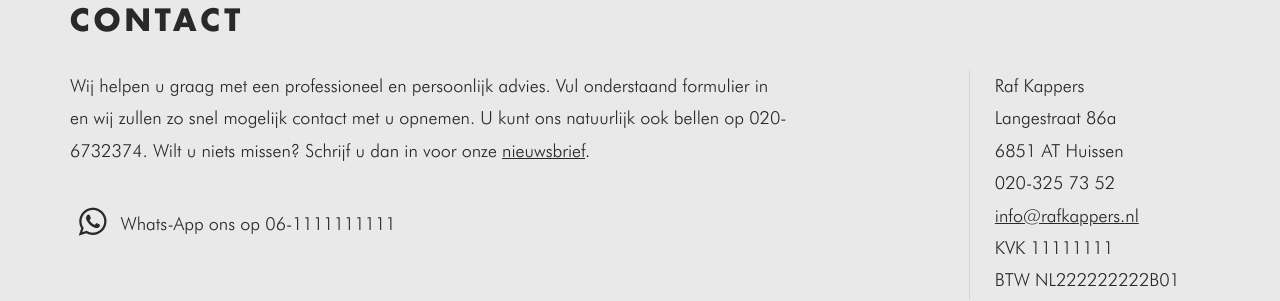
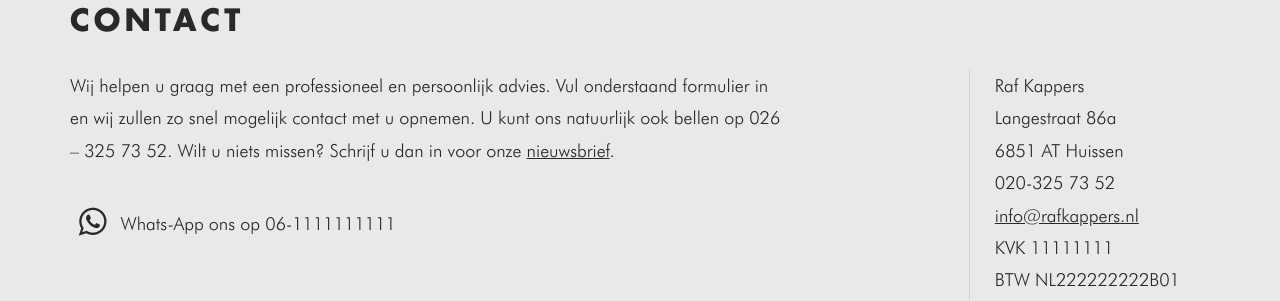
Before and after one commit to sandboxorg/rafkappers, a Jekyll site: the page built from contact/index.md, in a window 1280 px wide and 900 px high. Shown: the part 326-627 px from the top of the window. Built offline with Jekyll 4.4.1, drawn with Linux system fonts in a browser that asks for light colours.

Commit message:
Updated '/contact/index.md' via CloudCannon

```diff
--- a/contact/index.md
+++ b/contact/index.md
@@ -1,7 +1,8 @@
 ---
 title: Contact
 layout: contact
-excerpt: 'Wij helpen u graag met een professioneel en persoonlijk advies. Vul onderstaand formulier in en wij zullen zo snel mogelijk contact met u opnemen. U kunt ons natuurlijk ook bellen op 020-6732374.'
+excerpt: Wij helpen u graag met een professioneel en persoonlijk advies. Vul onderstaand formulier in en wij zullen zo snel mogelijk contact met u opnemen. U kunt ons natuurlijk ook bellen op 020-6732374.
 ---
 
-Wij helpen u graag met een professioneel en persoonlijk advies. Vul onderstaand formulier in en wij zullen zo snel mogelijk contact met u opnemen. U kunt ons natuurlijk ook bellen op 020-6732374. Wilt u niets missen? Schrijf u dan in voor onze [nieuwsbrief](/contact/nieuwsbrief/index.html).
+
+Wij helpen u graag met een professioneel en persoonlijk advies. Vul onderstaand formulier in en wij zullen zo snel mogelijk contact met u opnemen. U kunt ons natuurlijk ook bellen op 026 – 325 73 52. Wilt u niets missen? Schrijf u dan in voor onze [nieuwsbrief](/contact/nieuwsbrief/index.html).
```
